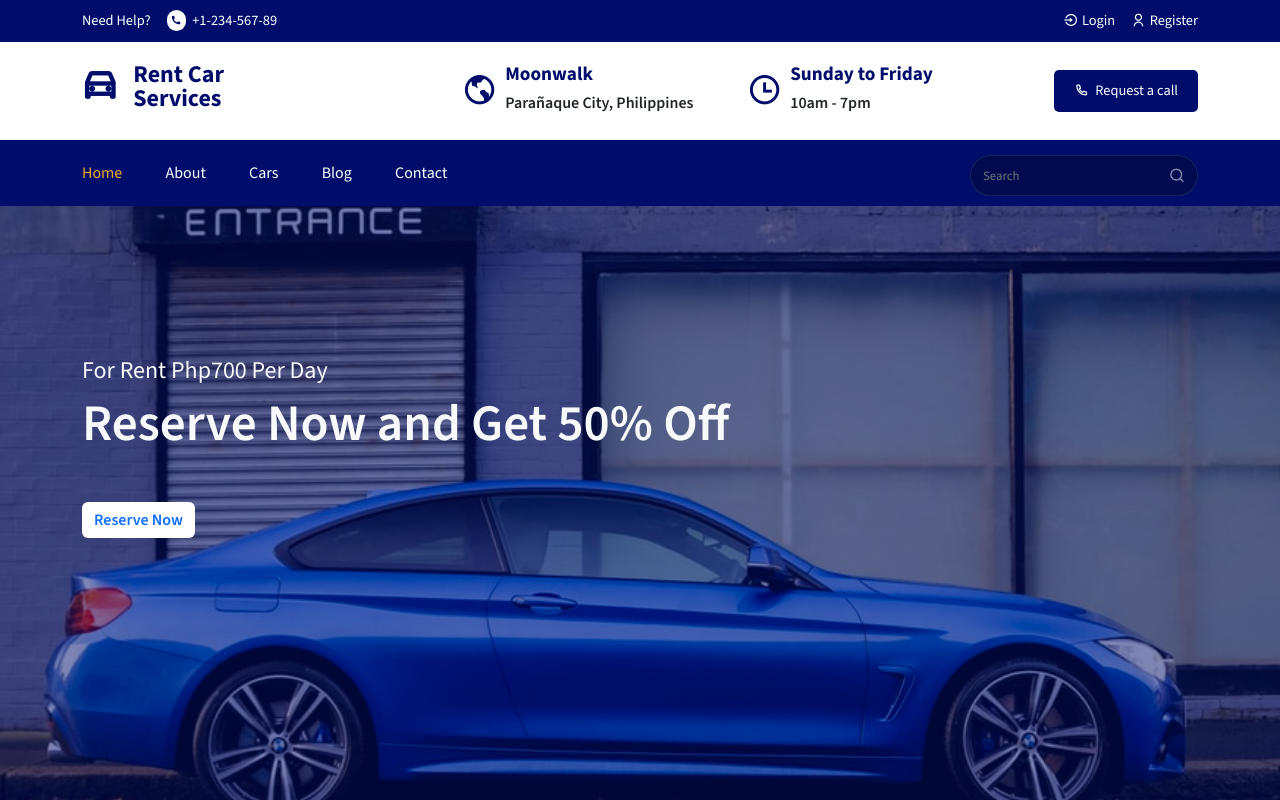
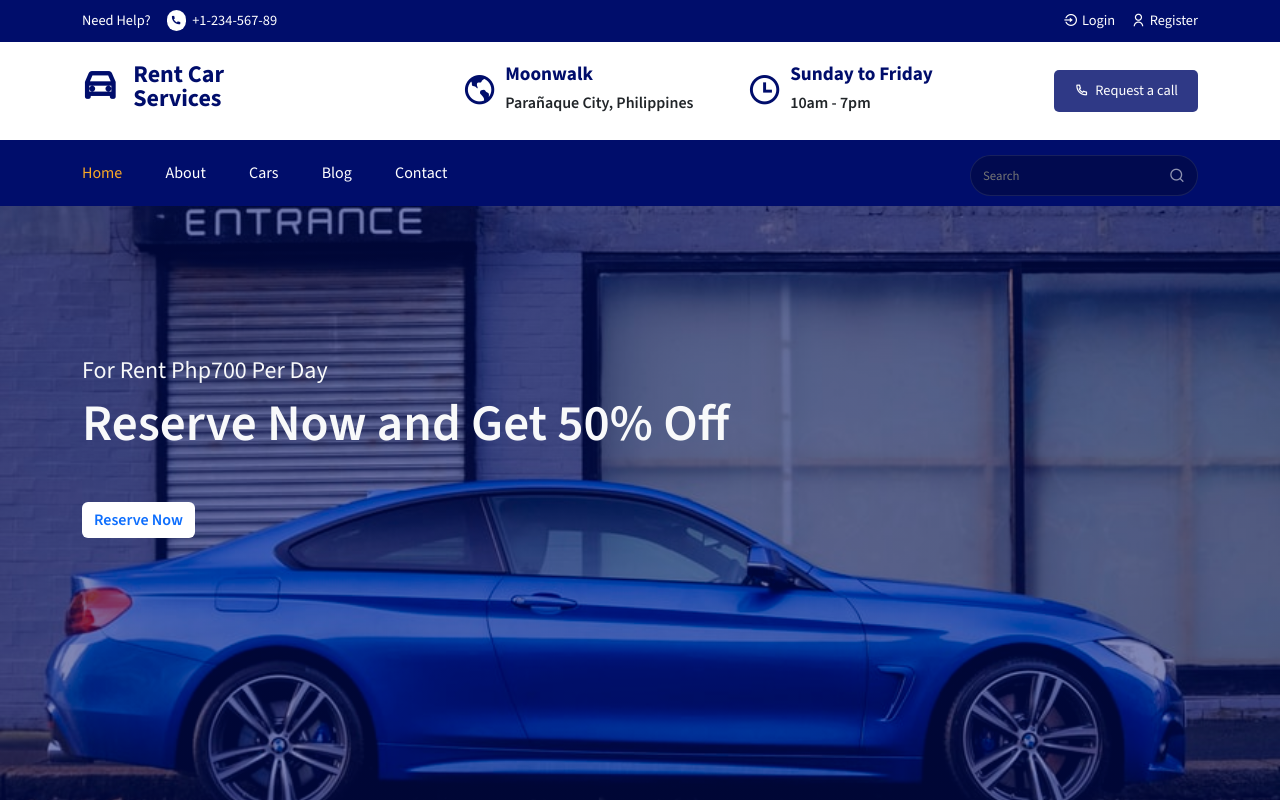
Before and after one commit to TeamAbella060420/Doctor-Appointment-Booking_MERN, a React (Create React App) app in the folder car-rental/: page /home in a window 1280 px wide. In both pictures the pointer is over the button "Request a call". Shown: the top 800 px of the page. Built offline with nearby package versions, Linux system fonts and the light colour scheme.

Commit message:
Update index.css

```diff
--- a/car-rental/src/index.css
+++ b/car-rental/src/index.css
@@ -80,8 +80,8 @@ section {
 }
 
 .btn:hover {
-  color: #fff;
-  background: #000d6bd0;
+  color: #fff !important;
+  background: #000d6bd0 !important;
 }
 
 @media only screen and (max-width: 768px) {
```
